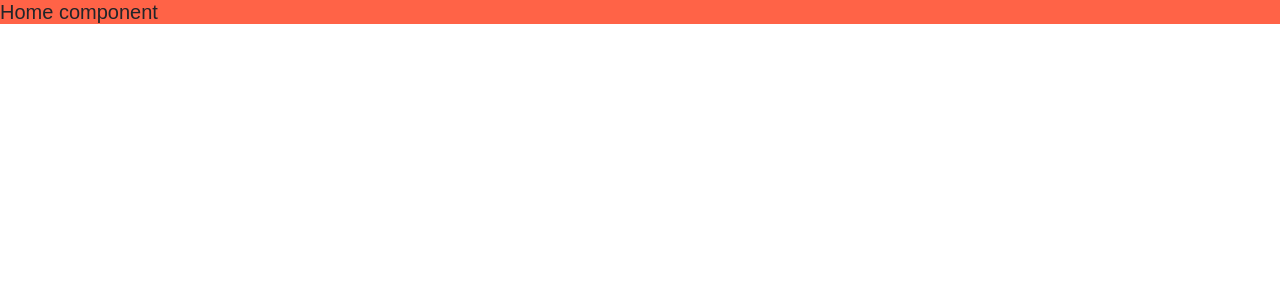
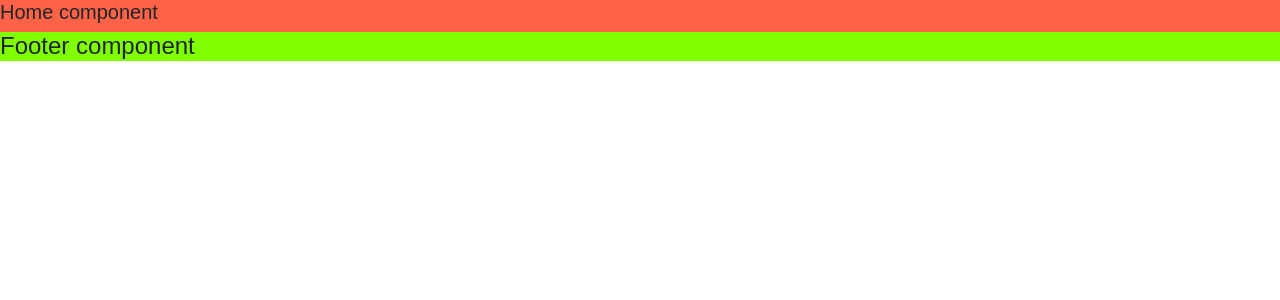
Before and after one commit to baftijarovskiA/ketchup-react, a React (Create React App) app: page / in a window 1280 px wide. Shown: the top 300 px of the page. Built offline with nearby package versions, Linux system fonts and the light colour scheme.

Commit message:
Footer component created

```diff
--- a/src/components/Account/index.jsx
+++ b/src/components/Account/index.jsx
@@ -1,11 +1,13 @@
 import React, {Component} from 'react';
 import './styles.css';
+import Footer from "../Footer";
 
 class Account extends Component{
     render() {
         return(
             <div className='account-component' >
                 <h4>Account component</h4>
+                <Footer />
             </div>
         )
     }
--- /dev/null
+++ b/src/components/Footer/index.jsx
@@ -0,0 +1,12 @@
+import React from 'react';
+import './styles.css';
+
+const Footer = () => {
+    return(
+        <div className='footer-component' >
+            <h4>Footer component</h4>
+        </div>
+    )
+}
+
+export default Footer;
--- /dev/null
+++ b/src/components/Footer/styles.css
@@ -0,0 +1,5 @@
+/* Footer component stylesheet */
+
+.footer-component{
+    background: chartreuse;
+}
--- a/src/components/Home/index.jsx
+++ b/src/components/Home/index.jsx
@@ -1,11 +1,13 @@
 import React, {Component} from 'react';
 import './styles.css';
+import Footer from "../Footer";
 
 class Home extends Component{
     render() {
         return(
             <div className='home-component' >
                 <h5>Home component</h5>
+                <Footer />
             </div>
         )
     }
```
